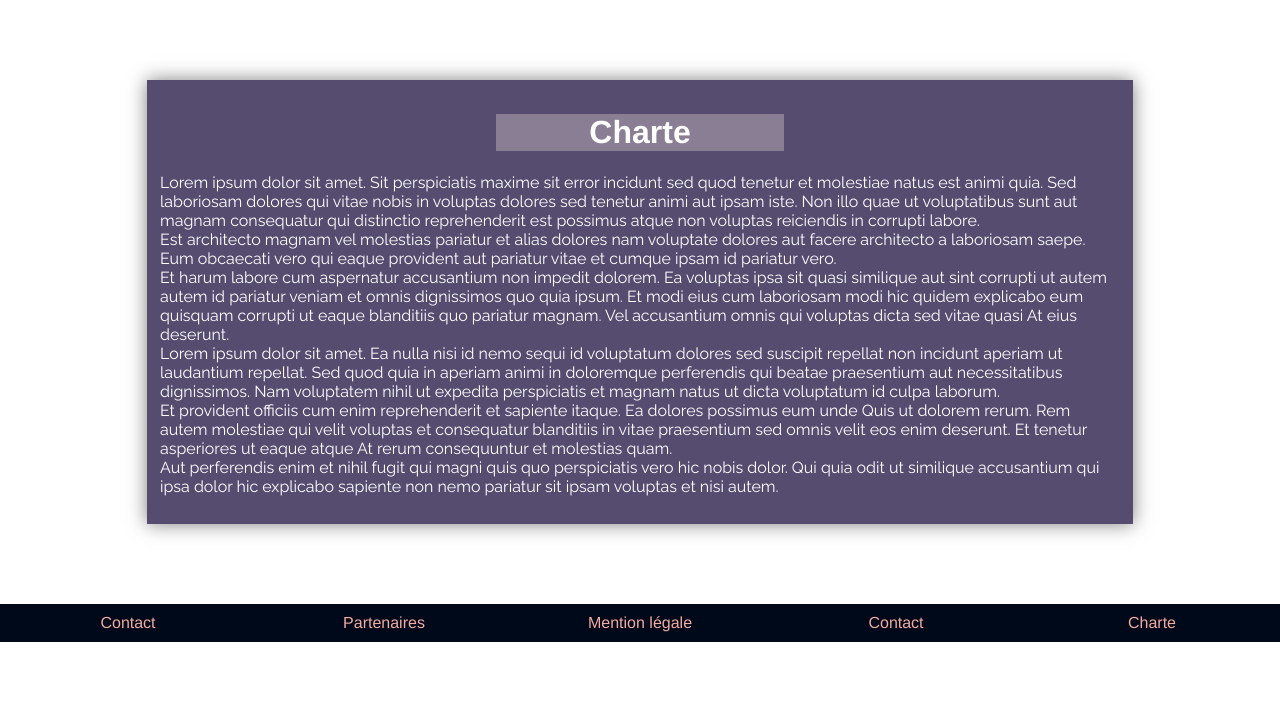
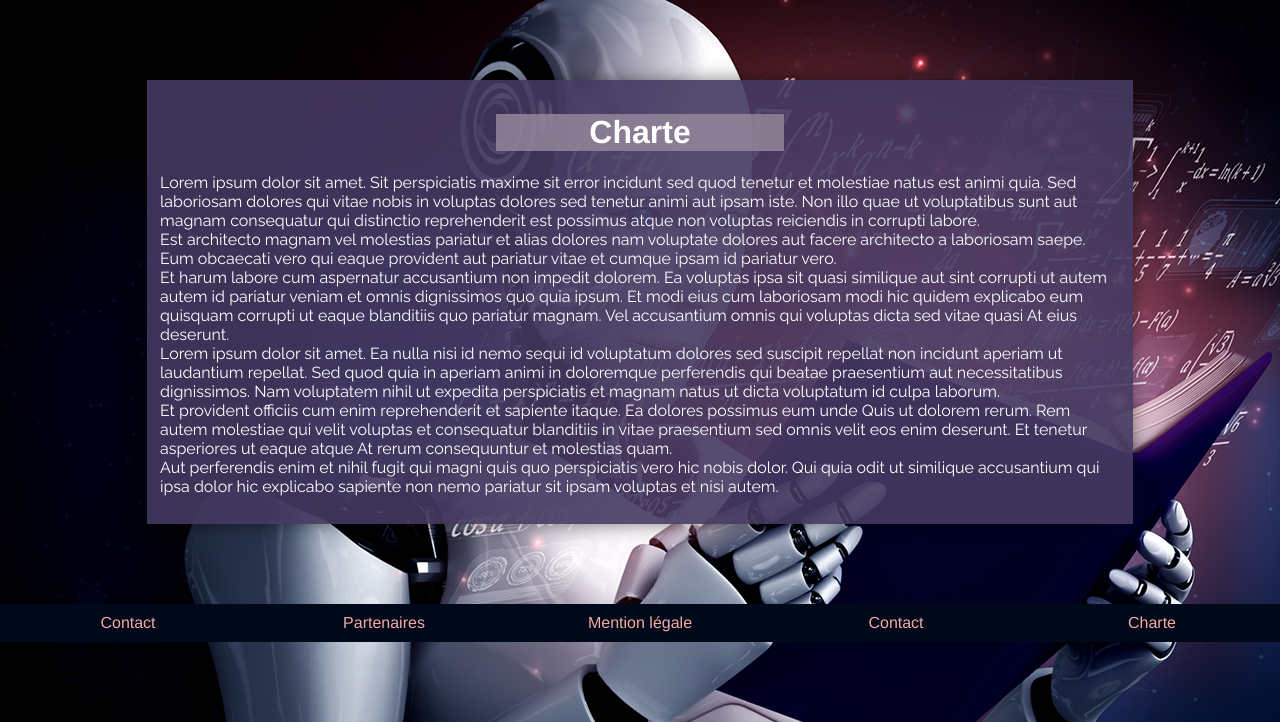
Before and after one commit to Loodiie/Projet-site-asso, a PHP site: page /charte.html in a window 1280 px wide. Shown: the part 78-800 px from the top of the page. Run offline with PHP 8.4, Linux system fonts and the light colour scheme; grey boxes are pictures that could not be loaded.

Commit message:
ajout background

```diff
--- a/body.css
+++ b/body.css
@@ -2,6 +2,8 @@
 
 body{
     margin: 0;
+    background-color:#00091A;
+    background-image: url("img/background_img.png");
 }
 
 h1{
```
